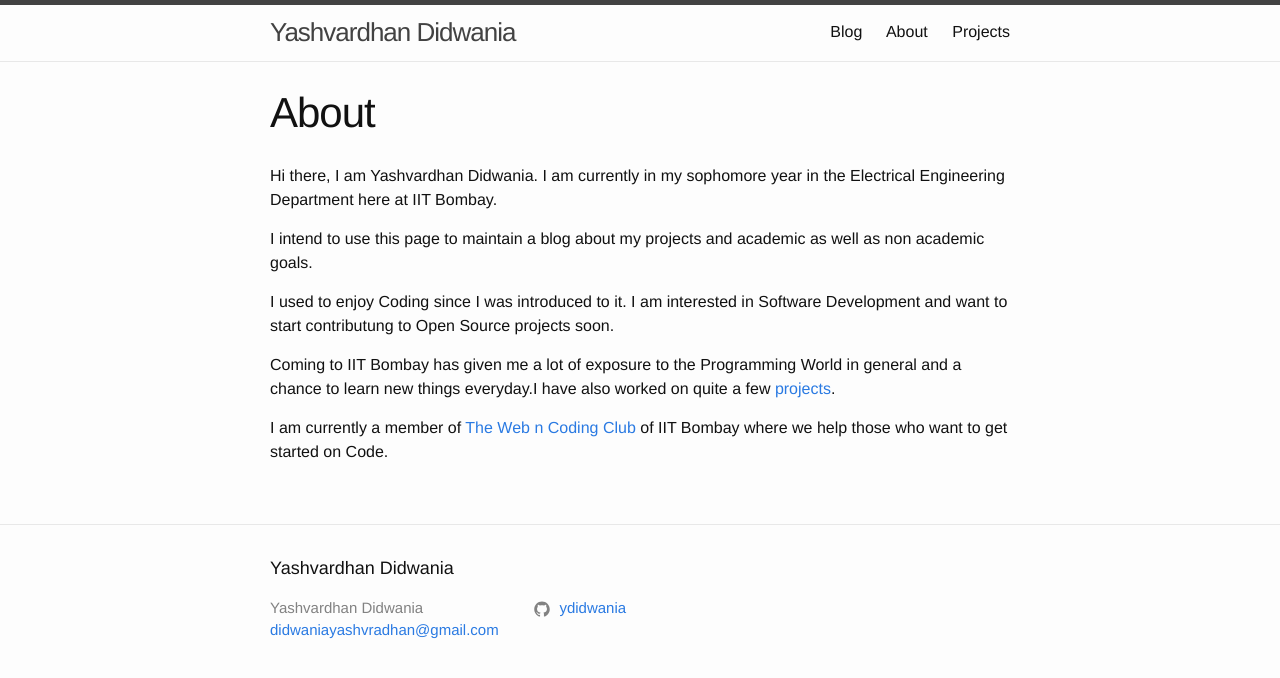
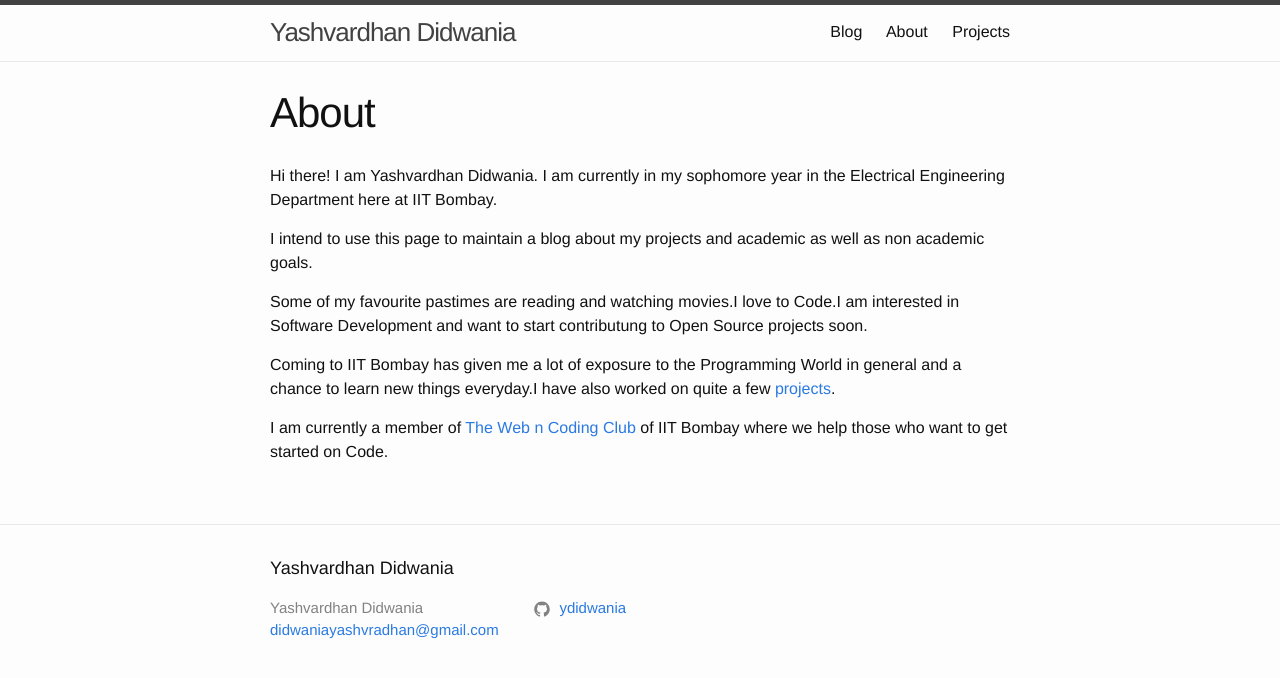
Before and after one commit to ydidwania/ydidwania.github.io, a Jekyll site: the page built from index.md, in a window 1280 px wide. Shown: the top 678 px of the page. Built offline with Jekyll 4.4.1, drawn with Linux system fonts in a browser that asks for light colours.

Commit message:
Update About

```diff
--- a/_config.yml
+++ b/_config.yml
@@ -14,6 +14,7 @@
 # You can create any custom variable you would like, and they will be accessible
 # in the templates via {{ site.myvariable }}.
 title: Yashvardhan Didwania
+firstname: Yashvardhan
 email: didwaniayashvradhan@gmail.com
 description: > # this means to ignore newlines until "baseurl:"
 baseurl: "" # the subpath of your site, e.g. /blog
--- a/_includes/head.html
+++ b/_includes/head.html
@@ -3,7 +3,7 @@
   <meta http-equiv="X-UA-Compatible" content="IE=edge">
   <meta name="viewport" content="width=device-width, initial-scale=1">
 
-  <title>{% if page.title %}{{ page.title | escape }}{% else %}{{ site.title | escape }}{% endif %}</title>
+  <title>{% if page.title and page.title != "About"%}{{site.firstname}}-{{ page.title | escape }}{% else %}{{ site.title | escape }}{% endif %}</title>
   <meta name="description" content="{{ page.excerpt | default: site.description | strip_html | normalize_whitespace | truncate: 160 | escape }}">
 
   <link rel="stylesheet" href="{{ "/assets/main.css" | relative_url }}">
--- a/index.md
+++ b/index.md
@@ -3,12 +3,12 @@ layout: page
 title: About
 ---
 
-Hi there, I am Yashvardhan Didwania. I am currently in  my sophomore year in the Electrical Engineering Department  here at IIT Bombay.
+Hi there! I am Yashvardhan Didwania. I am currently in  my sophomore year in the Electrical Engineering Department  here at IIT Bombay.
 
 I intend to use this page to maintain a blog about
 my projects and academic as well as non academic goals.
 
-I used to enjoy Coding since I was introduced to it. I am interested in Software Development and want to start contributung to Open Source projects soon.
+Some of my favourite pastimes are reading and watching movies.I love to Code.I am interested in Software Development and want to start contributung to Open Source projects soon.
 
 Coming to IIT Bombay has given me a lot of exposure to the Programming World in general and a chance to learn new things everyday.I have also worked on quite a few [projects][projects].
 
```
